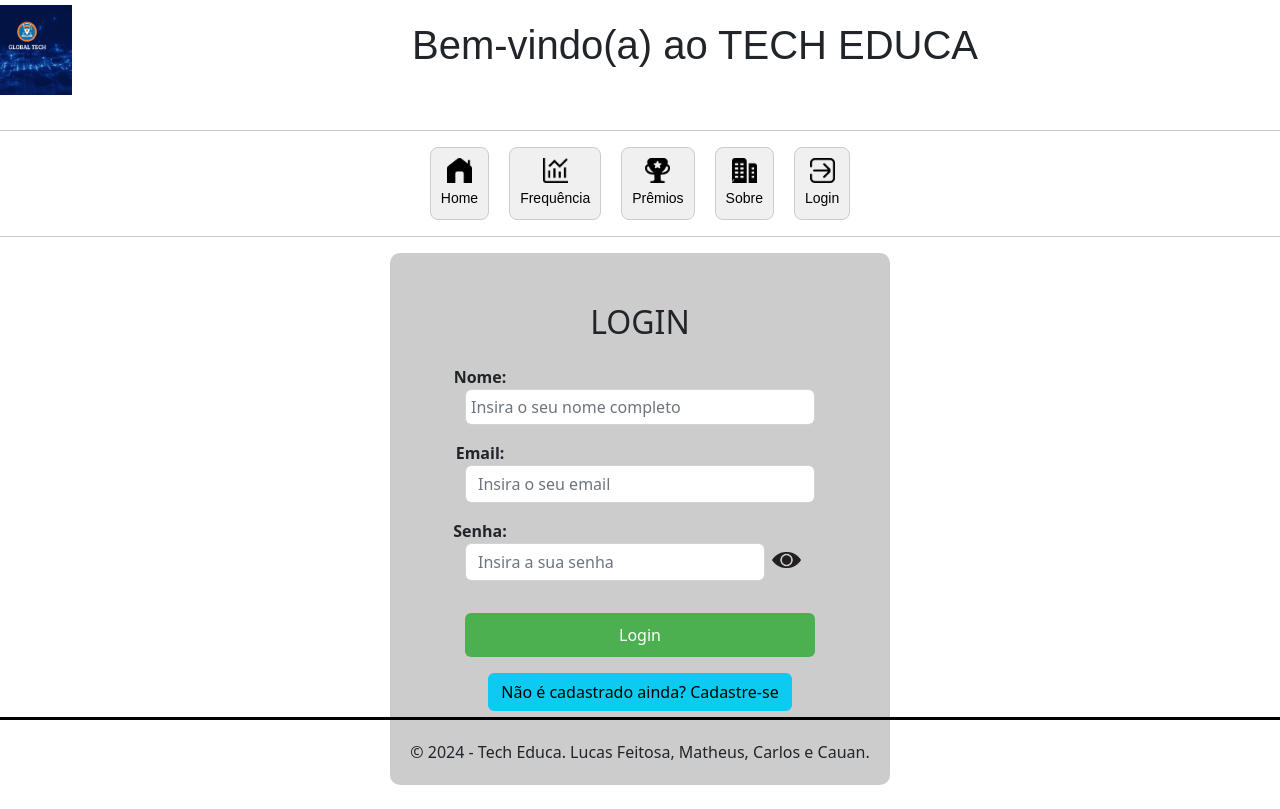
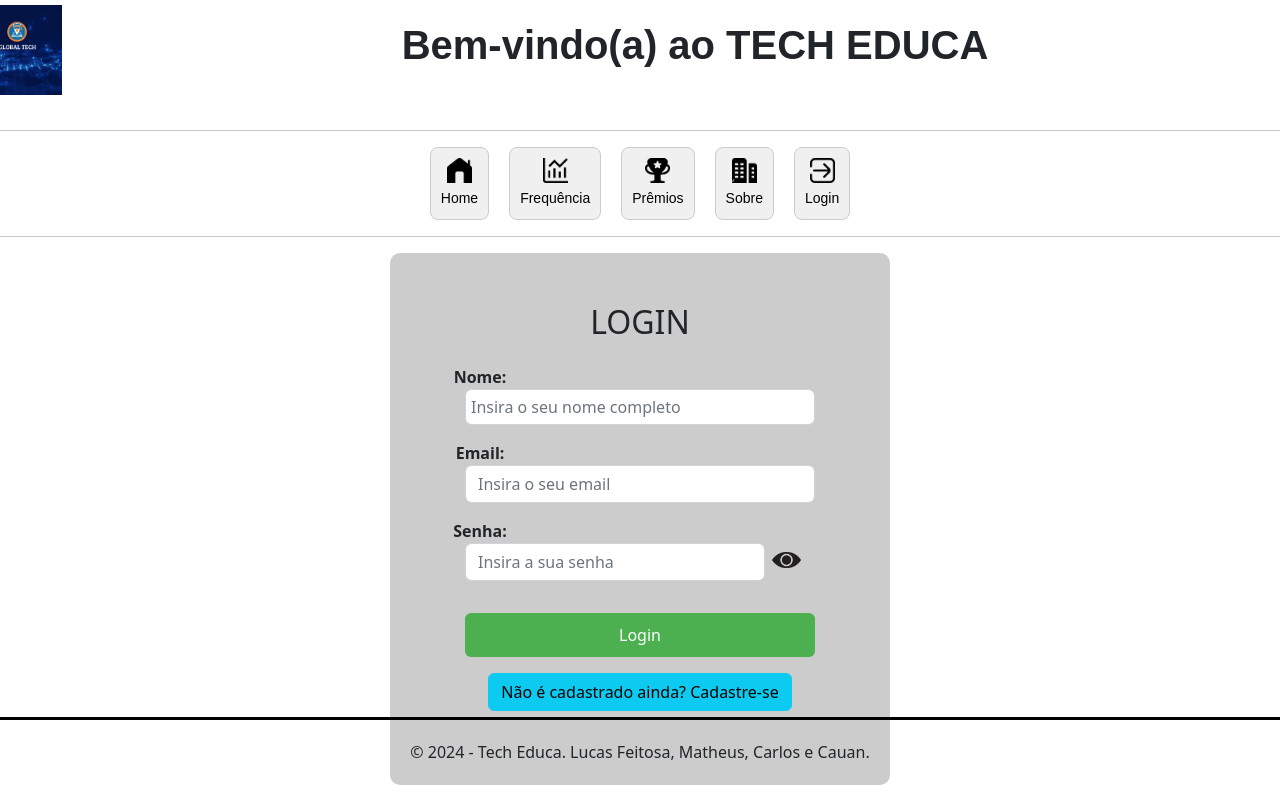
Before and after one commit to EduardoCECS/ProjetoDesenvolvimentoWeb.github.io, a website: page dw/login.html in a window 1280 px wide. Drawn offline with nearby package versions, Linux system fonts and the light colour scheme.

Commit message:
Update login.html

```diff
--- a/dw/login.html
+++ b/dw/login.html
@@ -16,7 +16,7 @@
 <header>
   <div class="header-content">
     <img id="logo" src="img/logo.webp" alt="Logo da página">
-    <h1 class="h1-titulo">Bem-vindo(a) ao TECH EDUCA</h1>
+    <h1 class="h1-titulo"><b>Bem-vindo(a) ao TECH EDUCA</b></h1>
   </div>
 </header>
 <br>
```
